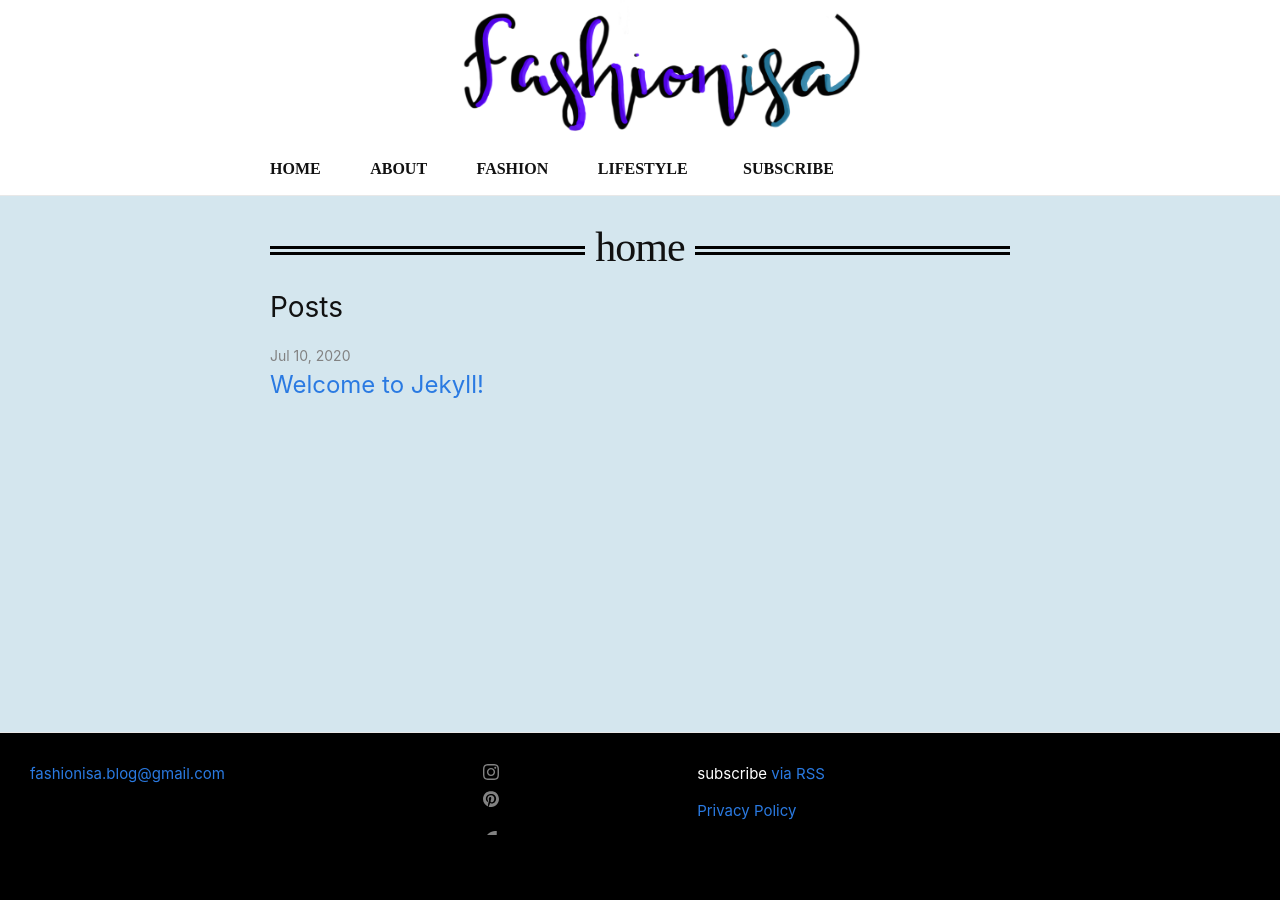
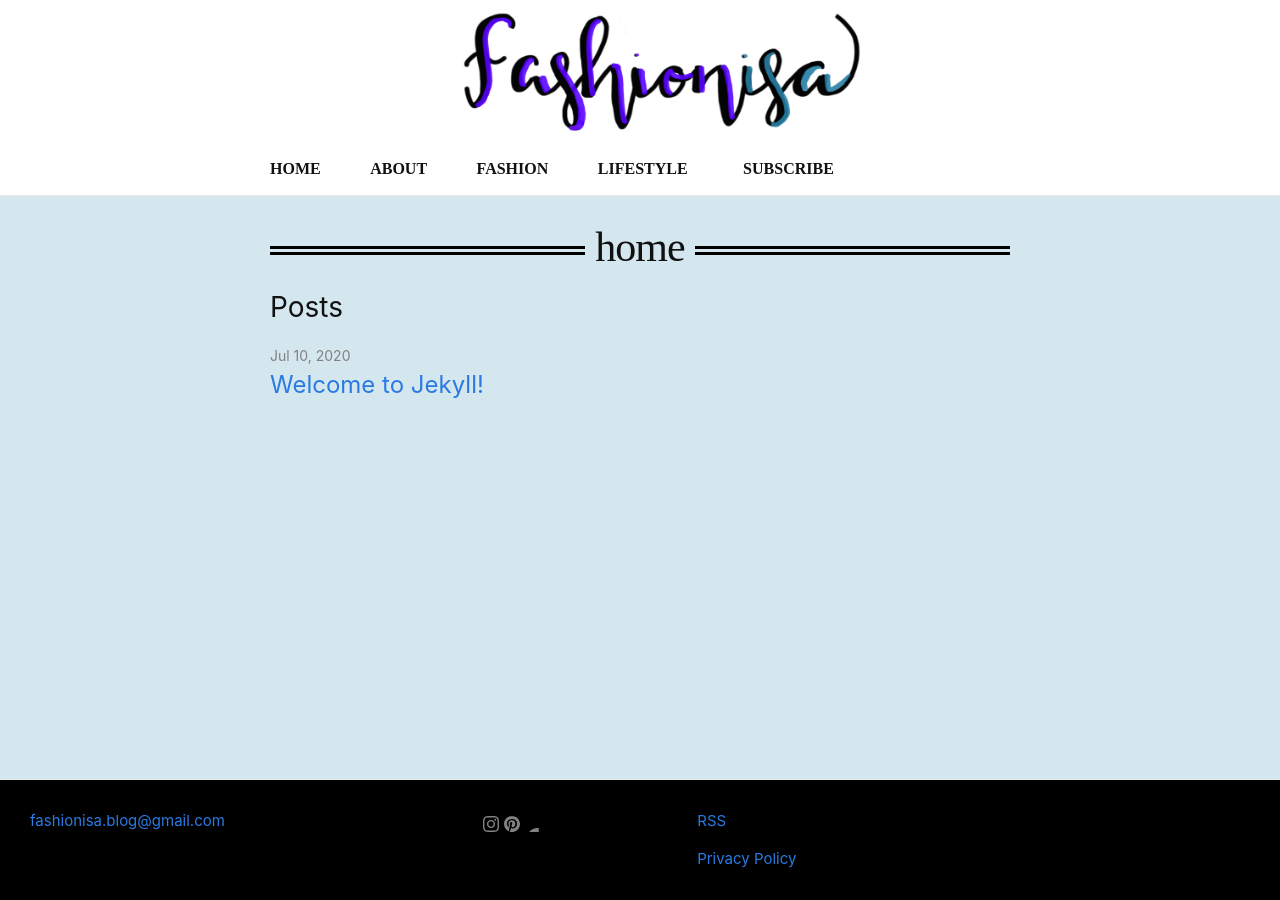
Before and after one commit to iwalte01/fashionisa-blog, a Jekyll site: the page built from index.md, in a window 1280 px wide. Built offline with Jekyll 4.4.1, drawn with Linux system fonts in a browser that asks for light colours.

Commit message:
fixed hamburger nav bar

```diff
--- a/_includes/footer.html
+++ b/_includes/footer.html
@@ -17,11 +17,11 @@
       </div>
 
       <div class="rssfeed">
-        <p class="rss-subscribe">subscribe <a href="{{ "/feed.xml" | relative_url }}">via RSS</a></p>
+        <p class="rss-subscribe"><!--subscribe --><a class="ftxt" href="{{ "/feed.xml" | relative_url }}"><!--via-->RSS</a></p>
       </div>
 
       <div class="privacypolicy">
-        <a href="/fashionisa-blog/privacy-policy/">Privacy Policy</a>
+        <a class="ftxt" href="/fashionisa-blog/privacy-policy/">Privacy Policy</a>
       </div>
 
     </div>
--- a/_sass/minima/_layout.scss
+++ b/_sass/minima/_layout.scss
@@ -4,7 +4,7 @@
 .site-header {
   //border-top: 5px solid $grey-color-dark;
   border-bottom: 1px solid $grey-color-light;
-  min-height: $spacing-unit * 1.865;
+  min-height: $spacing-unit * 2.2; //$spacing-unit*1.865 originally
   background-color: white;
 
   // Positioning context for the mobile navigation icon
@@ -143,6 +143,10 @@
  // margin-left: 0;
 }
 
+//added this
+.social-media-list li {
+  display: inline-block;
+}
 
 .footer-col-wrapper {
   @include relative-font-size(0.9375);
@@ -425,6 +429,10 @@ text-align: center;
 }
 
 
+//the colors need to be fixed so they look the same
+a .ftxt {
+  color: blue;
+}
 
 
 
```
